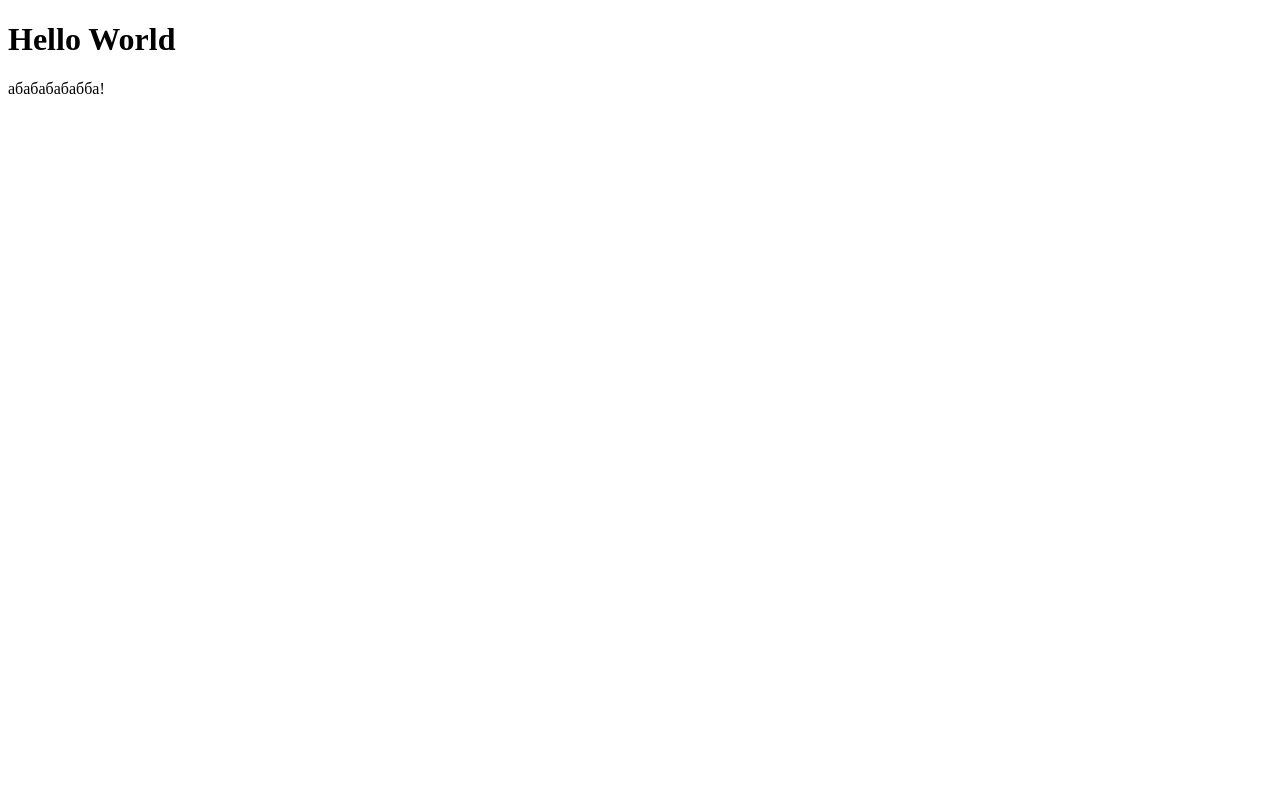
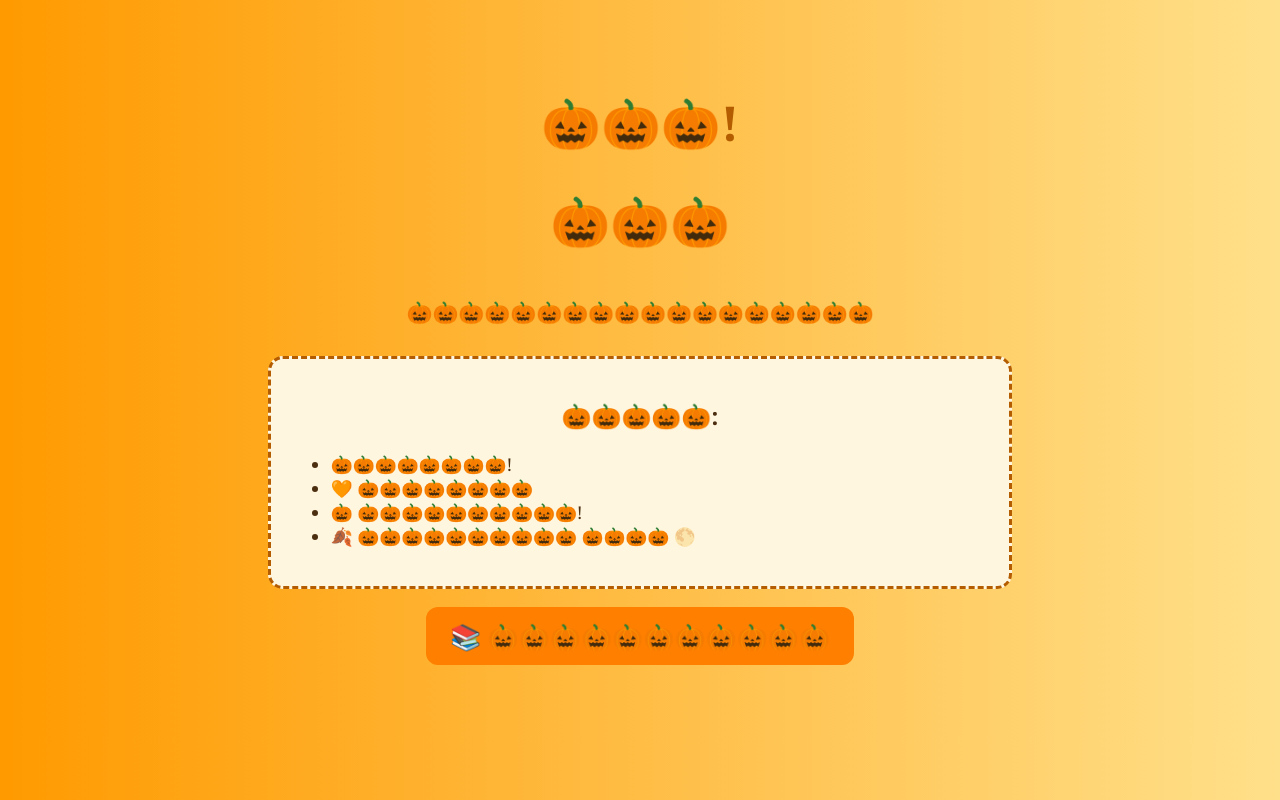
Before and after one commit to SaintCelestine/web_volkov_13, a plain HTML site: page index.html in a window 1280 px wide. Drawn offline with Linux system fonts and the light colour scheme.

Commit message:
second deploy

```diff
--- a/index.html
+++ b/index.html
@@ -1,11 +1,92 @@
 <!DOCTYPE html>
 <html lang="uk">
 <head>
-    <meta charset="UTF-8">
-    <title>Hello World</title>
+  <meta charset="UTF-8">
+  <title>🎃</title>
+  <style>
+    body {
+      background: linear-gradient(to right, #ff9a00, #ffe08a);
+      font-family: 'Georgia', serif;
+      color: #4b2e0f;
+      text-align: center;
+      padding: 50px;
+    }
+
+    h1 {
+      font-size: 3em;
+      color: #b35c00;
+      animation: shake 2s infinite;
+    }
+
+    p {
+      font-size: 1.3em;
+      margin-bottom: 30px;
+    }
+
+    .pumpkin {
+      font-size: 3em;
+      animation: float 3s ease-in-out infinite;
+    }
+
+    .fun-facts {
+      background-color: #fff6e0;
+      border: 3px dashed #b35c00;
+      padding: 20px;
+      margin: 30px auto;
+      width: 60%;
+      border-radius: 15px;
+    }
+
+    .btn {
+      background-color: #ff7f00;
+      color: white;
+      padding: 12px 24px;
+      font-size: 1.2em;
+      border: none;
+      border-radius: 12px;
+      text-decoration: none;
+      transition: 0.3s ease;
+    }
+
+    .btn:hover {
+      background-color: #cc6600;
+      transform: scale(1.1);
+    }
+
+    @keyframes float {
+      0% { transform: translateY(0); }
+      50% { transform: translateY(-20px); }
+      100% { transform: translateY(0); }
+    }
+
+    @keyframes shake {
+      0% { transform: rotate(0deg); }
+      25% { transform: rotate(2deg); }
+      50% { transform: rotate(0deg); }
+      75% { transform: rotate(-2deg); }
+      100% { transform: rotate(0deg); }
+    }
+  </style>
 </head>
 <body>
-    <h1>Hello World</h1>
-    <p>абабабабабба!</p>
+
+  <h1>🎃🎃🎃!</h1>
+
+  <p class="pumpkin">🎃🎃🎃</p>
+
+  <p>🎃🎃🎃🎃🎃🎃🎃🎃🎃🎃🎃🎃🎃🎃🎃🎃🎃🎃</p>
+
+  <div class="fun-facts">
+    <h2>🎃🎃🎃🎃🎃:</h2>
+    <ul style="text-align: left; font-size: 1.1em;">
+      <li>🎃🎃🎃🎃🎃🎃🎃🎃!</li>
+      <li>🧡 🎃🎃🎃🎃🎃🎃🎃🎃</li>
+      <li>🎃 🎃🎃🎃🎃🎃🎃🎃🎃🎃🎃!</li>
+      <li>🍂 🎃🎃🎃🎃🎃🎃🎃🎃🎃🎃 🎃🎃🎃🎃 🌕</li>
+    </ul>
+  </div>
+
+  <p><a href="https://uk.wikipedia.org/wiki/Гарбуз" target="_blank" class="btn">📚 🎃🎃🎃🎃🎃🎃🎃🎃🎃🎃🎃</a></p>
+
 </body>
 </html>
```
